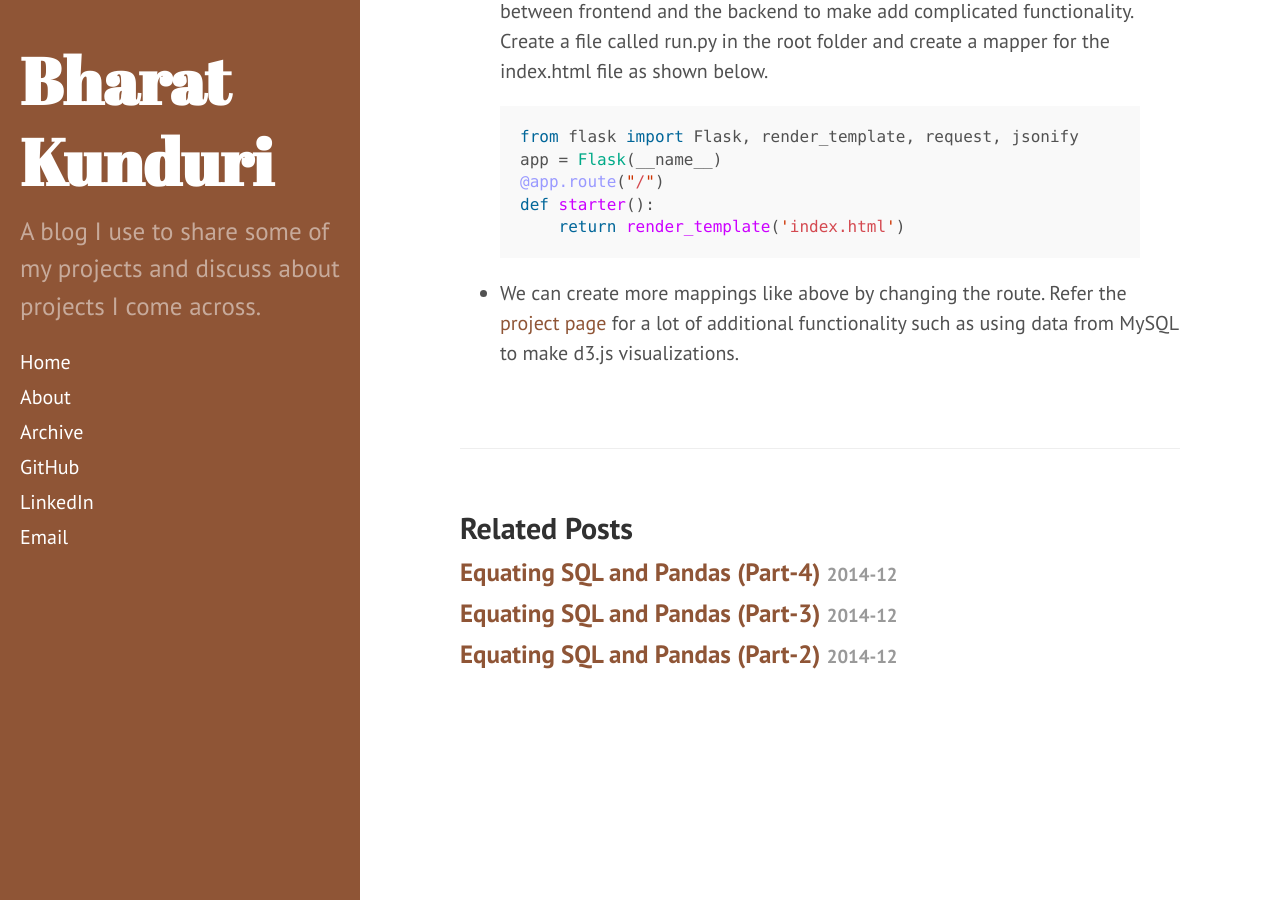
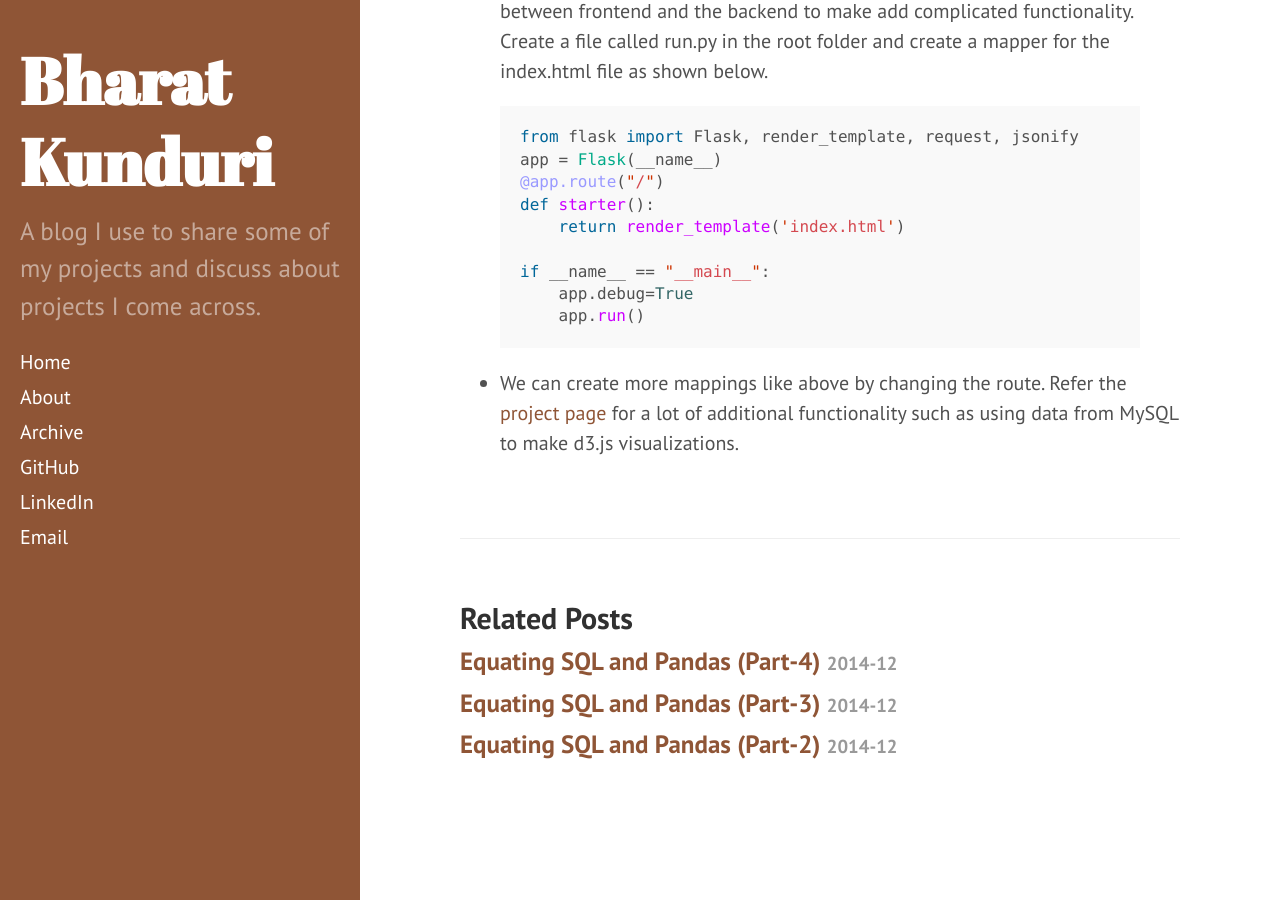
Before and after one commit to bharatreddy/bharatreddy.github.io, a Jekyll site: the page built from _posts/2014-12-20-webapp-comps.md, in a window 1280 px wide and 900 px high, scrolled down 3208 px. Built offline with Jekyll 4.4.1, drawn with Linux system fonts in a browser that asks for light colours; Markdown is read by kramdown in place of the engine named in the settings.

Commit message:
run app code snippet

```diff
--- a/_posts/2014-12-20-webapp-comps.md
+++ b/_posts/2014-12-20-webapp-comps.md
@@ -61,5 +61,9 @@ app = Flask(__name__)
 @app.route("/")
 def starter():
     return render_template('index.html')
+
+if __name__ == "__main__":
+    app.debug=True
+    app.run()
 {% endhighlight %}
 - We can create more mappings like above by changing the route. Refer the [project page](https://github.com/bharatreddy/cricstats) for a lot of additional functionality such as using data from MySQL to make d3.js visualizations.
```
